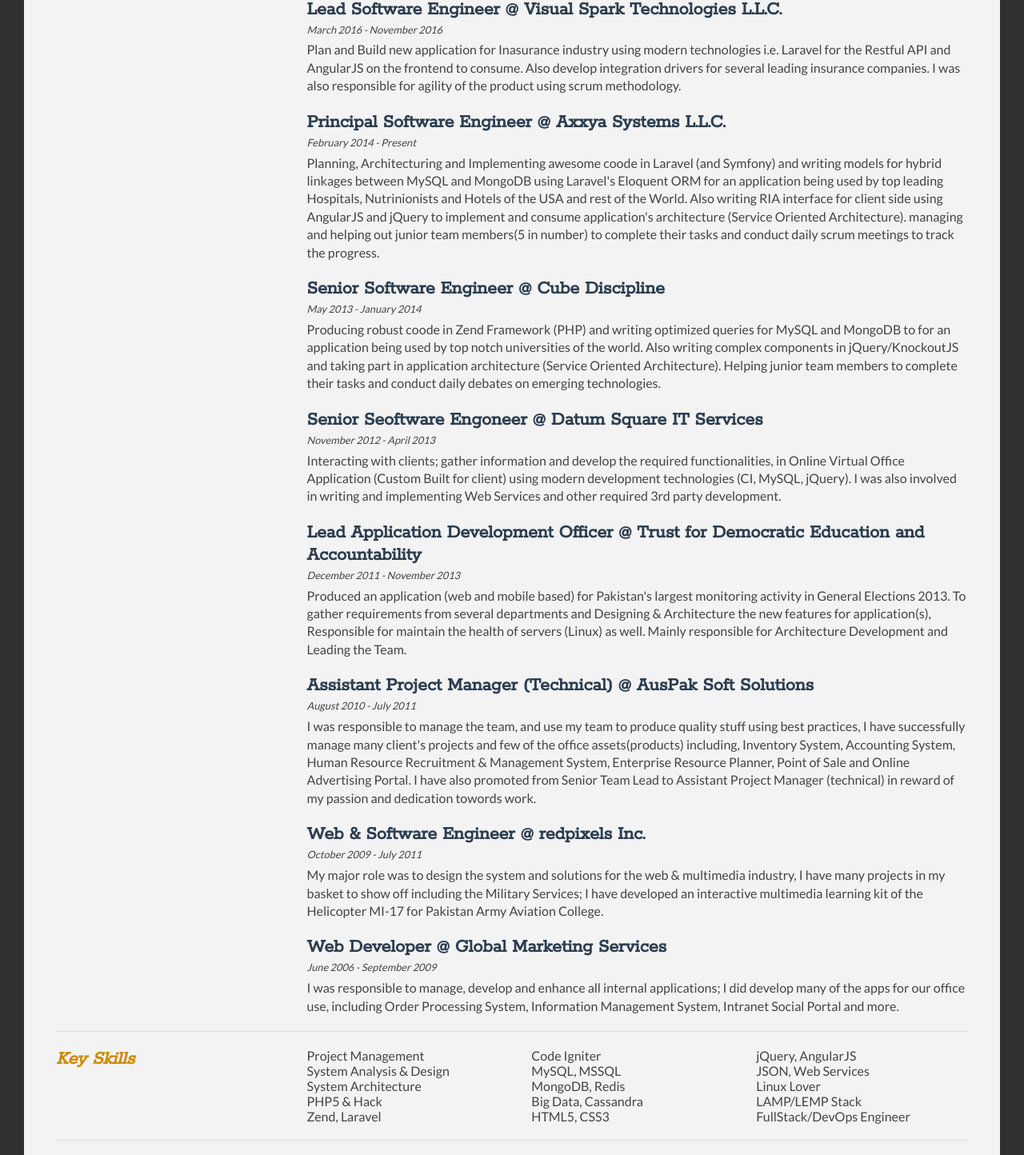
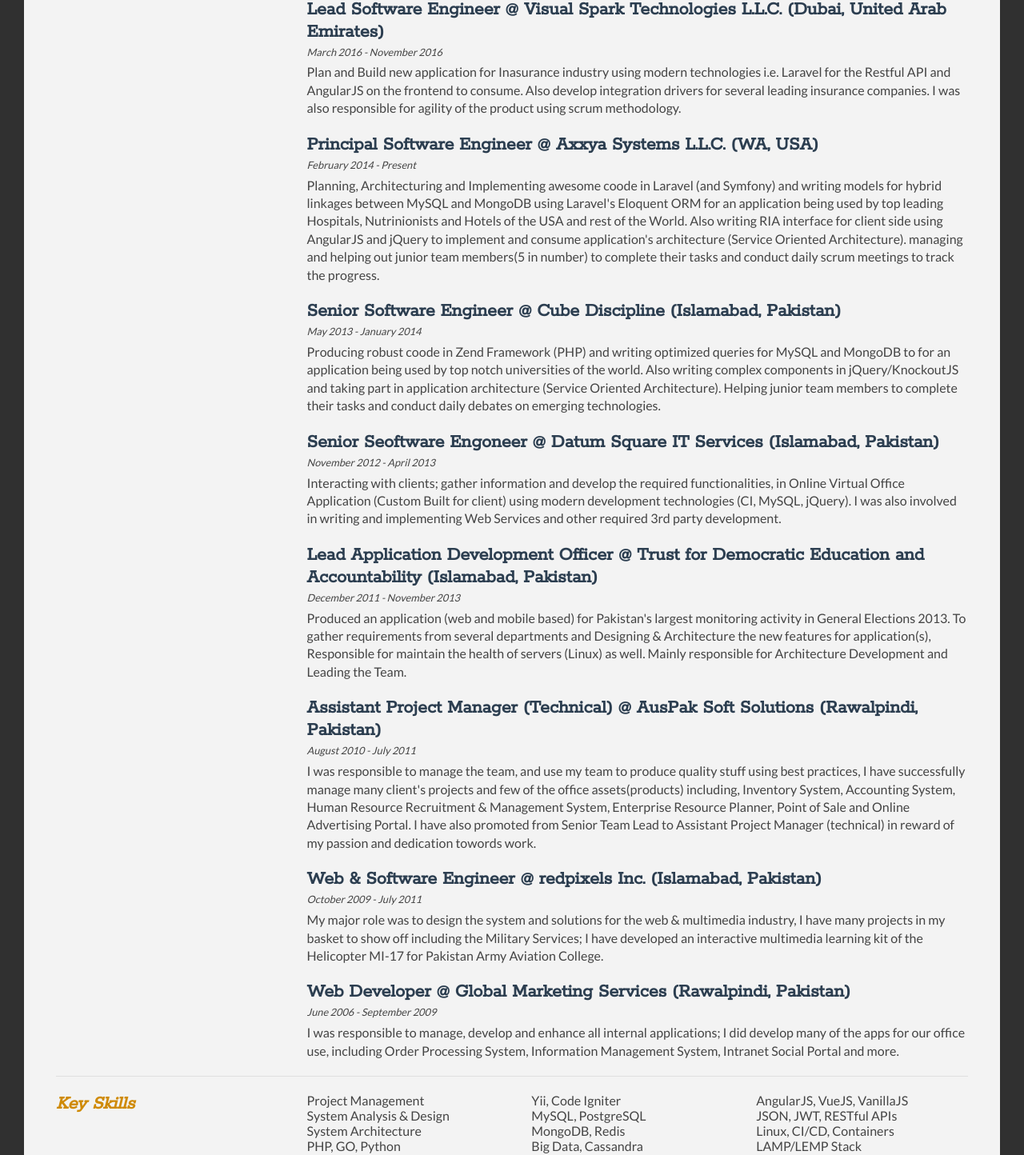
Before and after one commit to har256b/resume, a Vue app: page / in a window 1280 px wide. Shown: the part 429-1873 px from the top of the page at 80% size. Built offline with nearby package versions, Linux system fonts and the light colour scheme.

Commit message:
Added company locations and updated skills

```diff
--- a/src/components/Resume.vue
+++ b/src/components/Resume.vue
@@ -57,38 +57,6 @@
                 <h1>Key Skills</h1>
             </div>
             <div class="sectionContent">
-                <!-- <table class="keySkills" style="font-size:14px; width:100% ">
-                    <tr>
-                        <td>Project Management</td>
-                        <td>System Analysis &amp; Design</td>
-                        <td>System Architecture</td>
-                    </tr>
-                    <tr>
-                        <td>PHP5 &amp; Hack</td>
-                        <td>Zend, Laravel</td>
-                        <td>Code Igniter</td>
-                    </tr>
-                    <tr>
-                        <td>MySQL, MSSQL </td>
-                        <td>MongoDB, Redis</td>
-                        <td>Big Data, Cassandra</td>
-                    </tr>
-                    <tr>
-                        <td>HTML5, CSS3 </td>
-                        <td>jQuery, AngularJS</td>
-                        <td>JSON, Web Services</td>
-                    </tr>
-                    <tr>
-                        <td>Ruby, Rails </td>
-                        <td>Phthon, Django</td>
-                        <td>MS Technologies</td>
-                    </tr>
-                    <tr>
-                        <td>Linux Lover </td>
-                        <td>LAMP/LEMP Stack</td>
-                        <td>FullStack/DevOps Engineer</td>
-                    </tr>
-                </table> -->
                 <div class="keySkills">
                     <li class="skill" v-for="skill in skills">
                       {{ skill.skill }}
@@ -137,61 +105,61 @@
   name: 'resume',
   data () {
     return {
-      name: 'Hafiz Abdul Rehman!',
+      name: 'Abdul Rehman, Hafiz',
       title: 'Software Engineering Architect',
       cover: 'Software Engineering Architect with 8+ years of experience developing leading-edge technologies.',
       experiences: [
         {
           position: 'FullStack Cloud Developer',
-          company: 'Flexperto GmbH',
+          company: 'Flexperto GmbH (Berlin, Germany)',
           duration: 'November 2016 - Present',
           description: 'Being a part of core team am responsible for brain storm, plan and execute new features in our Sass platform used by several leading financial institutions. Our platform is built on top of several modern technologies i.e. PHP 7, Node JS, MySQL, Redis, Socket IO, Web RTC, Elastic Search, Kibana and more. Our platform consist of several micro services running on containerized infrastructure.'
         },
         {
           position: 'Lead Software Engineer',
-          company: 'Visual Spark Technologies L.L.C.',
+          company: 'Visual Spark Technologies L.L.C. (Dubai, United Arab Emirates)',
           duration: 'March 2016 - November 2016',
           description: 'Plan and Build new application for Inasurance industry using modern technologies i.e. Laravel for the Restful API and AngularJS on the frontend to consume. Also develop integration drivers for several leading insurance companies. I was also responsible for agility of the product using scrum methodology.'
         },
         {
           position: 'Principal Software Engineer',
-          company: 'Axxya Systems L.L.C.',
+          company: 'Axxya Systems L.L.C. (WA, USA)',
           duration: 'February 2014 - Present',
           description: 'Planning, Architecturing and Implementing awesome coode in Laravel (and Symfony) and writing models for hybrid linkages between MySQL and MongoDB using Laravel\'s Eloquent ORM for an application being used by top leading Hospitals, Nutrinionists and Hotels of the USA and rest of the World. Also writing RIA interface for client side using AngularJS and jQuery to implement and consume application\'s architecture (Service Oriented Architecture). managing and helping out junior team members(5 in number) to complete their tasks and conduct daily scrum meetings to track the progress.'
         },
         {
           position: 'Senior Software Engineer',
-          company: 'Cube Discipline',
+          company: 'Cube Discipline (Islamabad, Pakistan)',
           duration: 'May 2013 - January 2014',
           description: 'Producing robust coode in Zend Framework (PHP) and writing optimized queries for MySQL and MongoDB to for an application being used by top notch universities of the world. Also writing complex components in jQuery/KnockoutJS and taking part in application architecture (Service Oriented Architecture). Helping junior team members to complete their tasks and conduct daily debates on emerging technologies.'
         },
         {
           position: 'Senior Seoftware Engoneer',
-          company: 'Datum Square IT Services',
+          company: 'Datum Square IT Services (Islamabad, Pakistan)',
           duration: 'November 2012 - April 2013',
           description: 'Interacting with clients; gather information and develop the required functionalities, in Online Virtual Office Application (Custom Built for client) using modern development technologies (CI, MySQL, jQuery). I was also involved in writing and implementing Web Services and other required 3rd party development.'
         },
         {
           position: 'Lead Application Development Officer',
-          company: 'Trust for Democratic Education and Accountability',
+          company: 'Trust for Democratic Education and Accountability (Islamabad, Pakistan)',
           duration: 'December 2011 - November 2013',
           description: 'Produced an application (web and mobile based) for Pakistan\'s largest monitoring activity in General Elections 2013. To gather requirements from several departments and Designing & Architecture the new features for application(s), Responsible for maintain the health of servers (Linux) as well. Mainly responsible for Architecture Development and Leading the Team.'
         },
         {
           position: 'Assistant Project Manager (Technical)',
-          company: 'AusPak Soft Solutions',
+          company: 'AusPak Soft Solutions (Rawalpindi, Pakistan)',
           duration: 'August 2010 - July 2011',
           description: 'I was responsible to manage the team, and use my team to produce quality stuff using best practices, I have successfully manage many client\'s projects and few of the office assets(products) including, Inventory System, Accounting System, Human Resource Recruitment & Management System, Enterprise Resource Planner, Point of Sale and Online Advertising Portal. I have also promoted from Senior Team Lead to Assistant Project Manager (technical) in reward of my passion and dedication towords work.'
         },
         {
           position: 'Web & Software Engineer',
-          company: 'redpixels Inc.',
+          company: 'redpixels Inc. (Islamabad, Pakistan)',
           duration: 'October 2009 - July 2011',
           description: 'My major role was to design the system and solutions for the web & multimedia industry, I have many projects in my basket to show off including the Military Services; I have developed an interactive multimedia learning kit of the Helicopter MI-17 for Pakistan Army Aviation College.'
         },
         {
           position: 'Web Developer',
-          company: 'Global Marketing Services',
+          company: 'Global Marketing Services (Rawalpindi, Pakistan)',
           duration: 'June 2006 - September 2009',
           description: 'I was responsible to manage, develop and enhance all internal applications; I did develop many of the apps for our office use, including Order Processing System, Information Management System, Intranet Social Portal and more.'
         }
@@ -210,19 +178,19 @@
           order: 1
         },
         {
-          skill: 'PHP5 & Hack',
+          skill: 'PHP, GO, Python',
           order: 1
         },
         {
-          skill: 'Zend, Laravel',
+          skill: 'Symfony, Laravel',
           order: 1
         },
         {
-          skill: 'Code Igniter',
+          skill: 'Yii, Code Igniter',
           order: 1
         },
         {
-          skill: 'MySQL, MSSQL',
+          skill: 'MySQL, PostgreSQL',
           order: 1
         },
         {
@@ -234,19 +202,19 @@
           order: 1
         },
         {
-          skill: 'HTML5, CSS3',
+          skill: 'HTML5, CSS3/Sass',
           order: 1
         },
         {
-          skill: 'jQuery, AngularJS',
+          skill: 'AngularJS, VueJS, VanillaJS',
           order: 1
         },
         {
-          skill: 'JSON, Web Services',
+          skill: 'JSON, JWT, RESTful APIs',
           order: 1
         },
         {
-          skill: 'Linux Lover',
+          skill: 'Linux, CI/CD, Containers',
           order: 1
         },
         {
```
